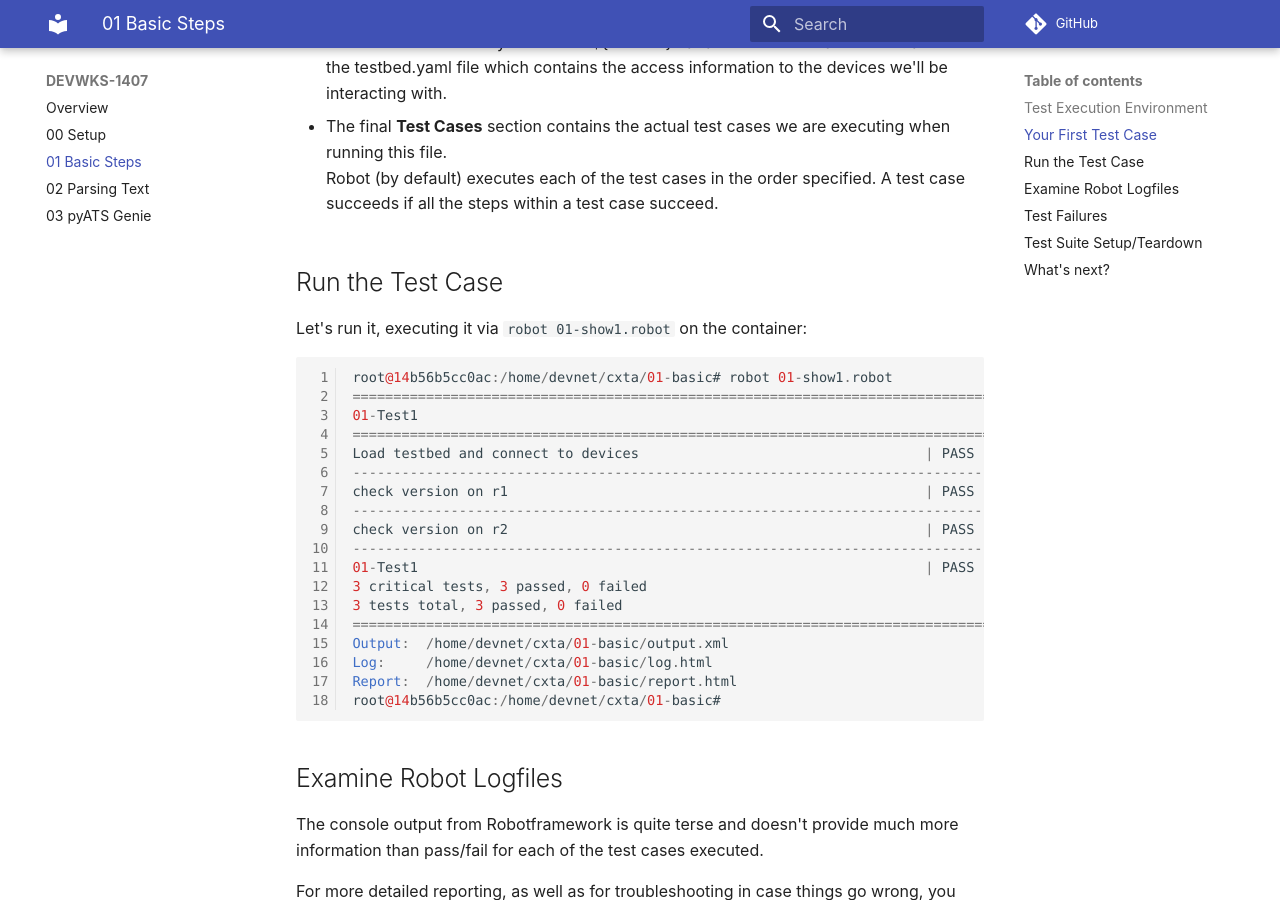
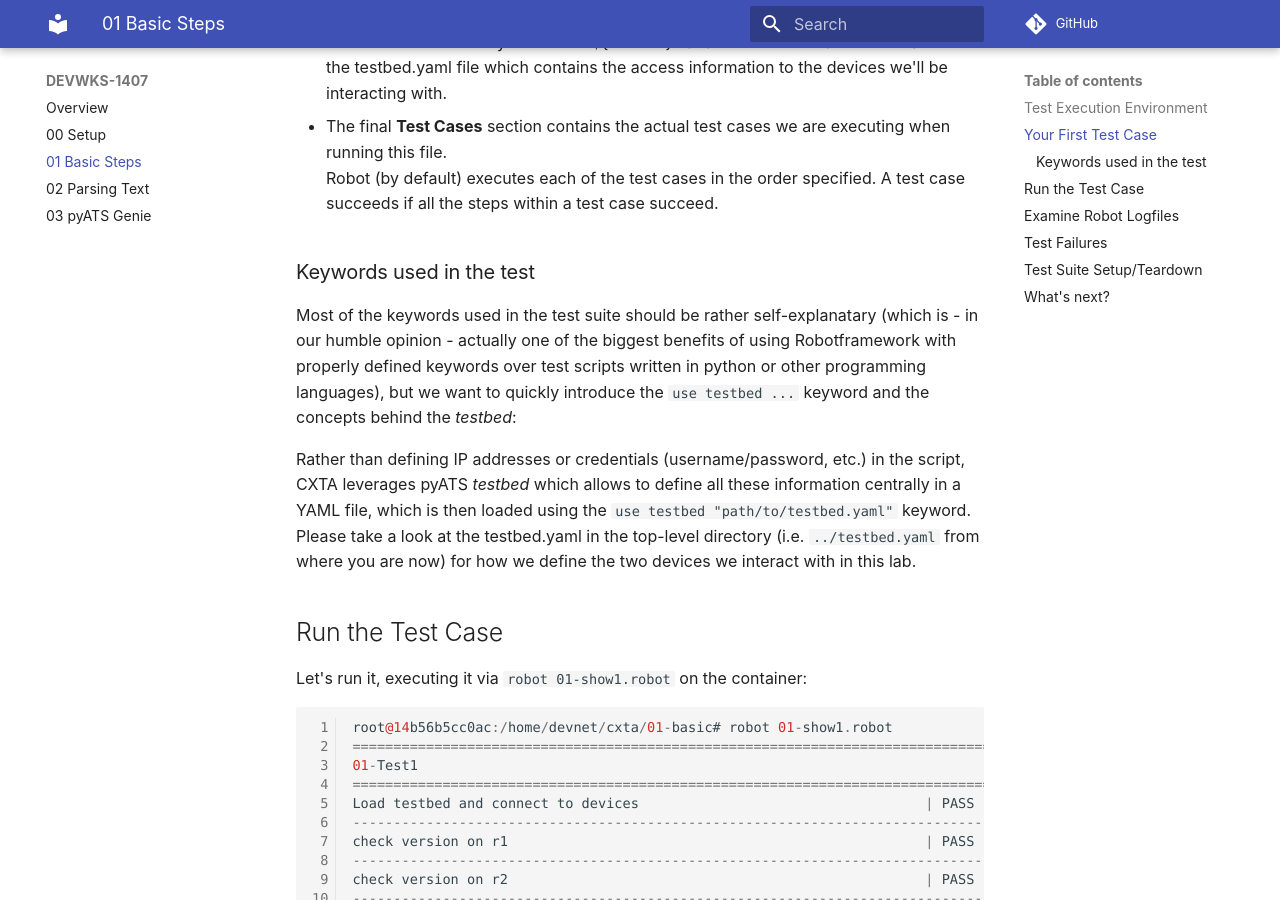
Before and after one commit to oboehmer/CLEUR20-CXTA, an MkDocs documentation site: the page built from docs/01-basic.md, in a window 1280 px wide and 900 px high, scrolled down 1984 px. Built offline with MkDocs 1.6.1 and Material for MkDocs 9.7.7, drawn with Linux system fonts in a browser that asks for light colours; comment, search, counter and statistics services are not loaded.

```diff
--- a/docs/01-basic.md
+++ b/docs/01-basic.md
@@ -81,6 +81,11 @@
 - The final **Test Cases** section contains the actual test cases we are executing when running this file.
 Robot (by default) executes each of the test cases in the order specified. A test case succeeds if all the steps within a test case succeed.
 
+### Keywords used in the test
+
+Most of the keywords used in the test suite should be rather self-explanatary (which is - in our humble opinion - actually one of the biggest benefits of using Robotframework with properly defined keywords over test scripts written in python or other programming languages), but we want to quickly introduce the `use testbed ...` keyword and the concepts behind the _testbed_:
+
+Rather than defining IP addresses or credentials (username/password, etc.) in the script, CXTA leverages pyATS _testbed_ which allows to define all these information centrally in a YAML file, which is then loaded using the `use testbed "path/to/testbed.yaml"` keyword. Please take a look at the testbed.yaml in the top-level directory (i.e. `../testbed.yaml` from where you are now) for how we define the two devices we interact with in this lab.
 
 ## Run the Test Case
 
```
Also changed, not shown: docker-compose.yml (+6 -3 lines), 1 other file.
